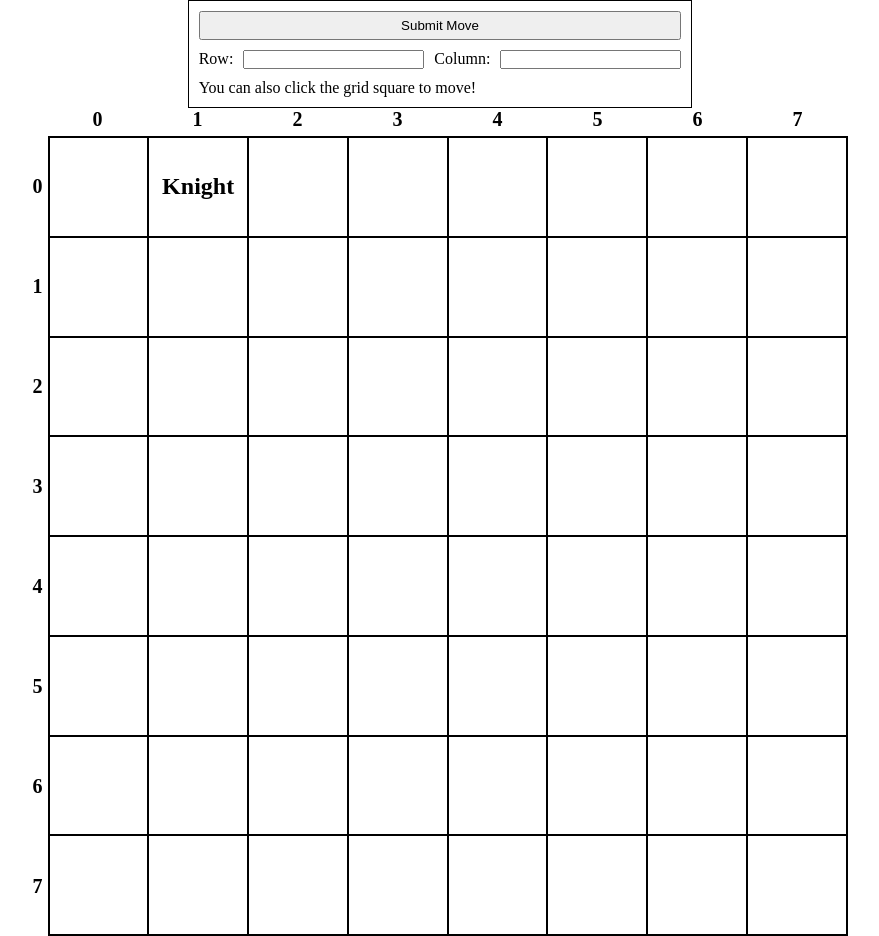
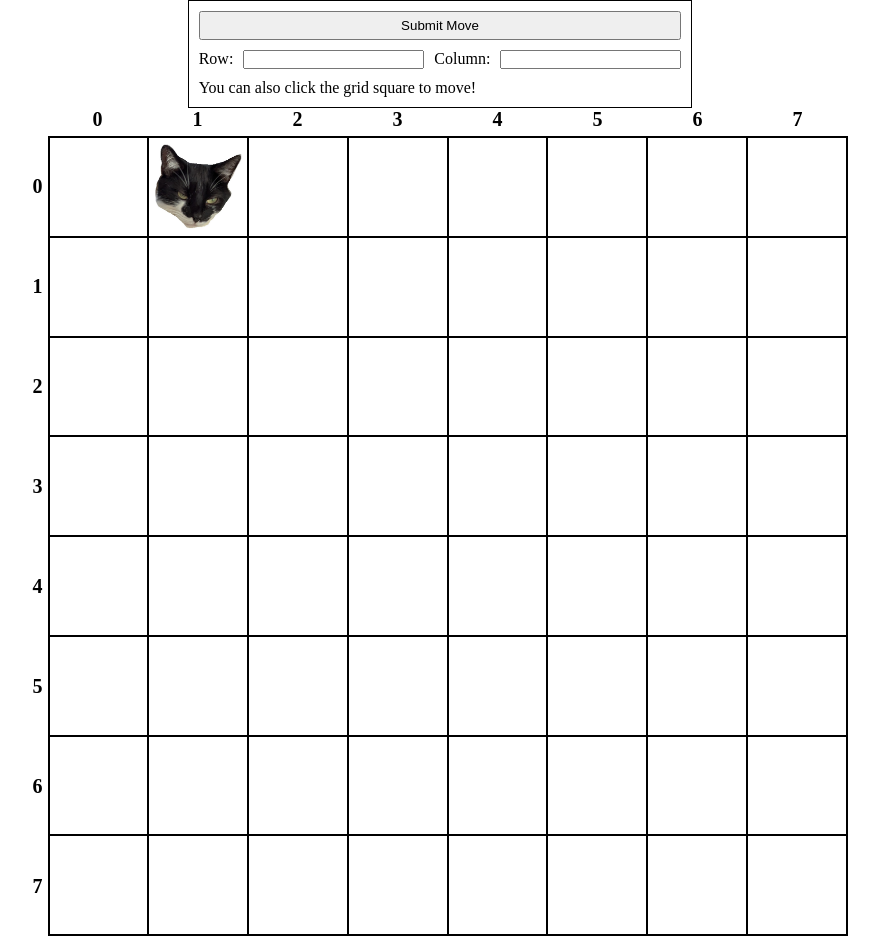
Before and after one commit to Scanceptic/knights-travails, a plain HTML site: page index.html in a window 1280 px wide. Shown: the whole page, without its empty margins (200-1079 px from the left). Drawn offline with Linux system fonts and the light colour scheme.

Commit message:
add knight icon

```diff
--- a/main.js
+++ b/main.js
@@ -88,7 +88,7 @@ function createKnightMoves() {
 					}
 				});
 				square.addEventListener("mouseleave", () => {
-					square.style.backgroundColor = "#FFFFFF";
+					square.style.backgroundColor = null;
 				});
 				// allow click to move
 				square.addEventListener("click", () => {
@@ -109,7 +109,11 @@ function createKnightMoves() {
 					position &&
 					position[0] * 8 + position[1] + 1 === parseInt(square.id)
 				) {
-					square.textContent = "Knight";
+					const knightImage = document.createElement("img");
+					knightImage.src = "images/knight.jpg";
+					knightImage.alt = "Knight";
+					knightImage.id = "knightImage";
+					square.appendChild(knightImage);
 					square.classList.add("knight");
 				}
 			}
--- a/style.css
+++ b/style.css
@@ -86,3 +86,10 @@ button {
 	cursor: pointer;
 	border: 3px solid blue;
 }
+
+#knightImage {
+	padding: 5px;
+	margin: 0;
+	height: 100%;
+	width: 100%;
+}
```
Also changed, not shown: images/knight.jpg (added).
